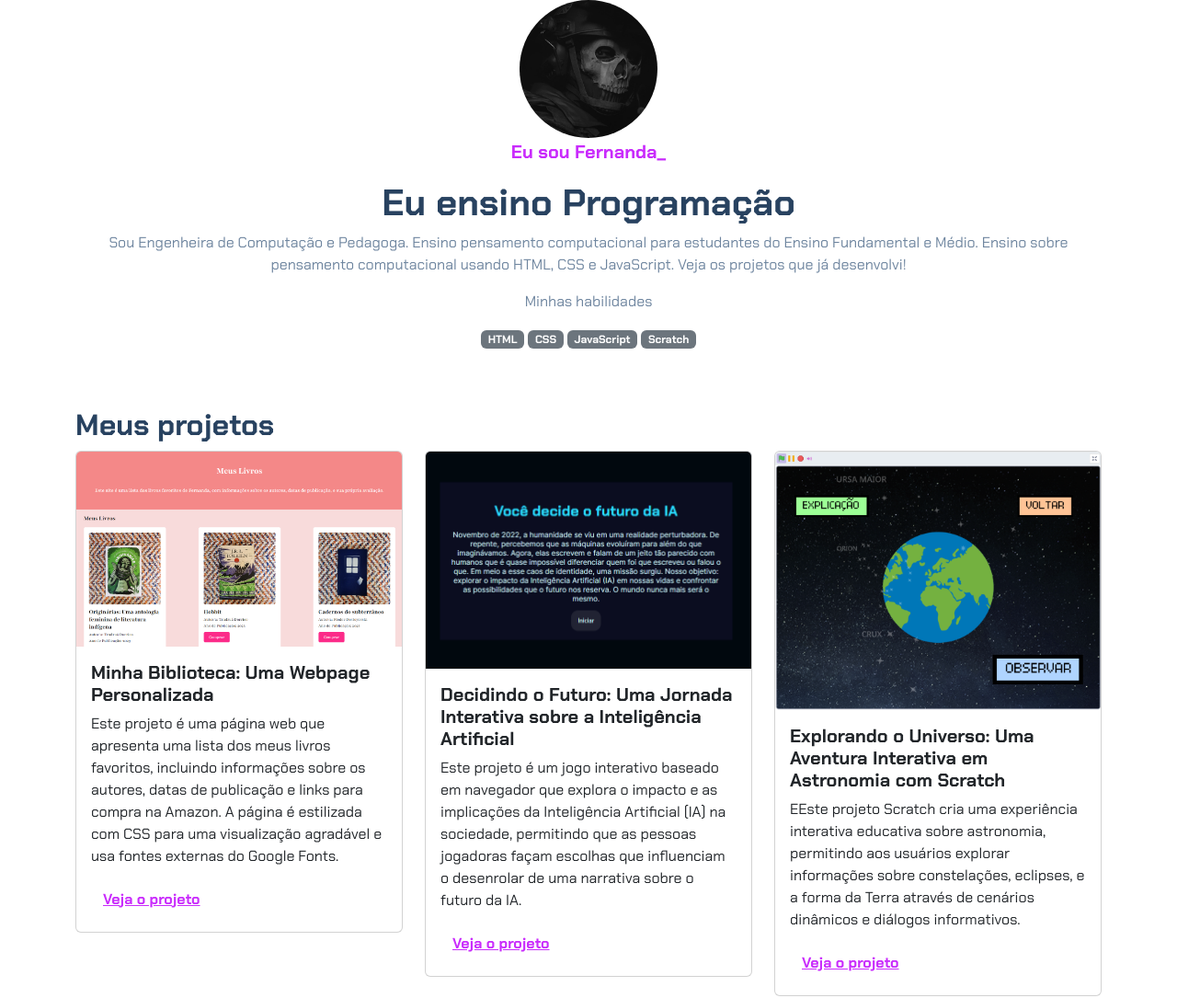
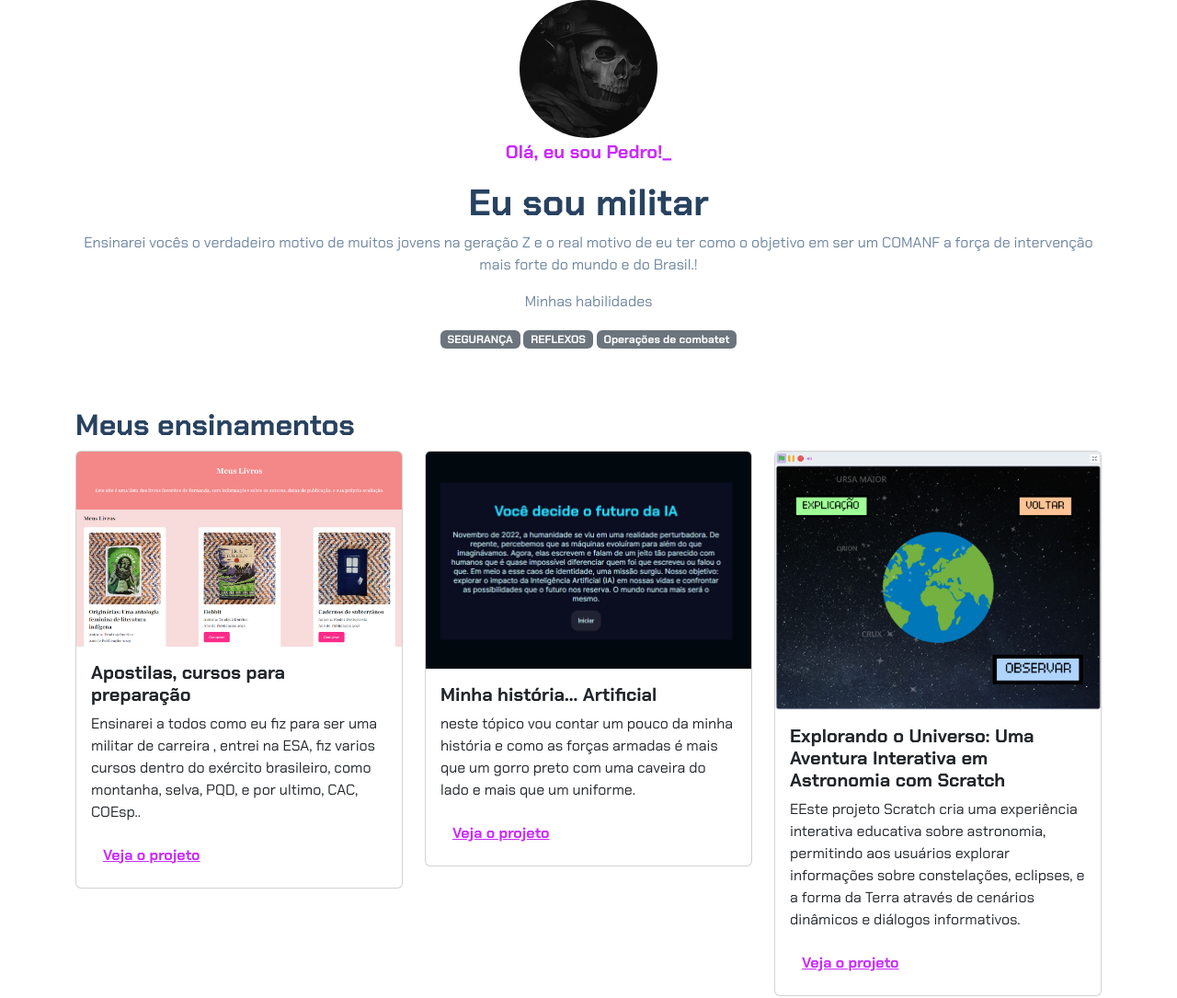
Before and after one commit to pedrothiago43/Projeto-Portifolio-2B-Pedro-Thiago, a plain HTML site: page index.html in a window 1280 px wide. Shown: the top 1085 px of the page at 92% size. Drawn offline with nearby package versions, Linux system fonts and the light colour scheme.

Commit message:
Update index.html

```diff
--- a/index.html
+++ b/index.html
@@ -14,32 +14,26 @@
     <header class="container text-center">
         <img src="img/avatar-perfil2.jpeg" alt="avatar da Fernanda" class="rounded-circle" width="150" height="150"
             srcset="">
-        <p class="lead">Eu sou Fernanda_</p>
-        <h1>Eu ensino Programação</h1>
-        <p>Sou Engenheira de Computação e Pedagoga. Ensino pensamento computacional para estudantes do Ensino
-            Fundamental e Médio. Ensino sobre pensamento computacional usando HTML, CSS e JavaScript. Veja os projetos
-            que já desenvolvi!</p>
+        <p class="lead">Olá, eu sou Pedro!_</p>
+        <h1>Eu sou militar</h1>
+        <p>Ensinarei vocês o verdadeiro motivo de muitos jovens na geração Z e o real motivo de eu ter como o objetivo em ser um COMANF a força de intervenção mais forte do mundo e do Brasil.!</p>
         <p>Minhas habilidades</p>
         <div>
-            <p class="badge bg-secondary">HTML</p>
-            <p class="badge bg-secondary">CSS</p>
-            <p class="badge bg-secondary">JavaScript</p>
-            <p class="badge bg-secondary">Scratch</p>
-        </div>
+            <p class="badge bg-secondary">SEGURANÇA</p>
+            <p class="badge bg-secondary">REFLEXOS</p>
+            <p class="badge bg-secondary">Operações de combatet</p>
+             </div>
     </header>
     <main class="container mt-5">
-        <h2>Meus projetos</h2>
+        <h2>Meus ensinamentos</h2>
         <div class="row">
             <!-- Projeto 1 -->
             <div class="col-md-4">
                 <div class="card">
                     <img src="img/projeto-1.png" class="card-img-top" alt="Imagem do projeto de biblioteca virtual">
                     <div class="card-body">
-                        <h5 class="card-title">Minha Biblioteca: Uma Webpage Personalizada</h5>
-                        <p class="card-text">Este projeto é uma página web que apresenta uma lista dos meus livros
-                            favoritos, incluindo informações sobre os autores, datas de publicação e links para compra
-                            na Amazon. A página é estilizada com CSS para uma visualização agradável e usa fontes
-                            externas do Google Fonts.
+                        <h5 class="card-title">Apostilas, cursos para preparação</h5>
+                         <p class="card-text">Ensinarei a todos como eu fiz para ser uma militar de carreira , entrei na ESA, fiz varios cursos dentro do exército brasileiro, como montanha, selva, PQD, e por ultimo, CAC, COEsp..
                         </p>
                         <button type="button" class="btn btn-link" data-bs-toggle="modal" data-bs-target="#modal1">Veja
                             o projeto</button>
@@ -51,12 +45,9 @@
                 <div class="card">
                     <img src="img/projeto-2.png" class="card-img-top" alt="Imagem do projeto de biblioteca virtual">
                     <div class="card-body">
-                        <h5 class="card-title">Decidindo o Futuro: Uma Jornada Interativa sobre a Inteligência
+                        <h5 class="card-title">Minha história...
                             Artificial</h5>
-                        <p class="card-text">Este projeto é um jogo interativo baseado em navegador que explora o
-                            impacto e as implicações da Inteligência Artificial (IA) na sociedade, permitindo que as
-                            pessoas jogadoras façam escolhas que influenciam o desenrolar de uma narrativa sobre o
-                            futuro da IA.</p>
+                        <p class="card-text">neste tópico vou contar um pouco da minha história e como as forças armadas é mais que um gorro preto com uma caveira do lado e mais que um uniforme.</p>
                         <button type="button" class="btn btn-link" data-bs-toggle="modal" data-bs-target="#modal2">Veja
                             o projeto</button>
                     </div>
```
